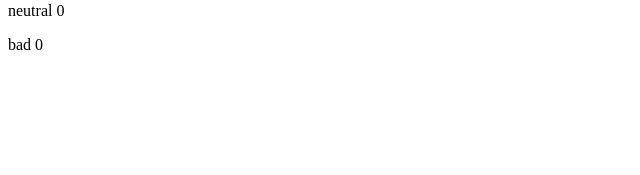
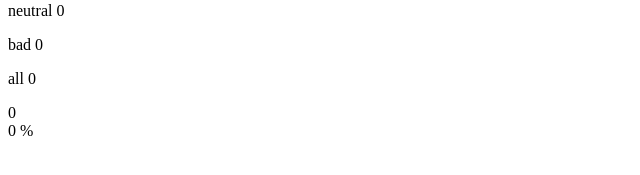
Before and after one commit to AhtesamMuhammad/full-stack-open, a React (Vite) app in the folder part1/unicafe/: page / in a window 1280 px wide. Shown: the part 213-388 px from the top of the page, without its empty margins (0-640 px from the left). Built offline with nearby package versions, Linux system fonts and the light colour scheme.

Commit message:
activity 1.7 done

```diff
--- a/part1/unicafe/src/App.jsx
+++ b/part1/unicafe/src/App.jsx
@@ -4,22 +4,56 @@ const Button = ({ handleClick, text }) => (
   <button onClick={handleClick}>{text}</button>
 );
 
+const Average = ({arrayClicks}) => {
+  if(arrayClicks.length === 0){
+    return(
+      <div>0</div>
+    )
+  }
+
+  const sum = arrayClicks.reduce((sum, number) => sum + number,0)
+  const average = sum / arrayClicks.length
+  return(
+    <div>
+      {average}
+    </div>
+  )
+}
+
+const Positive = ({arrayClicks}) => {
+  if(arrayClicks.length === 0){
+    return(
+      <div>0 %</div>
+    )
+  }
+  const sumPositive = arrayClicks.filter(value => value > 0).length
+  const percent = (sumPositive/arrayClicks.length)*100
+  return (
+    <div>{percent} %</div>
+  )
+}
+
 const App = () => {
   const [good, setGood] = useState(0);
   const [neutral, setNeutral] = useState(0);
   const [bad, setBad] = useState(0);
+  const [allClicks, setAll] = useState([]);
 
   const handleGoodClick = () => {
     setGood(good + 1);
+    setAll(allClicks.concat(1));
   };
 
   const handleNeutralClick = () => {
     setNeutral(neutral + 1);
+    setAll(allClicks.concat(0));
   };
 
   const handleBadClick = () => {
     setBad(bad + 1);
+    setAll(allClicks.concat(-1));
   };
+
   return (
     <div>
       <h1>give feedback</h1>
@@ -30,6 +64,9 @@ const App = () => {
       <p>good {good}</p>
       <p>neutral {neutral}</p>
       <p>bad {bad}</p>
+      <p>all {allClicks.length}</p>
+      <Average arrayClicks={allClicks}/>
+      <Positive arrayClicks={allClicks}/>
     </div>
   );
 };
```
